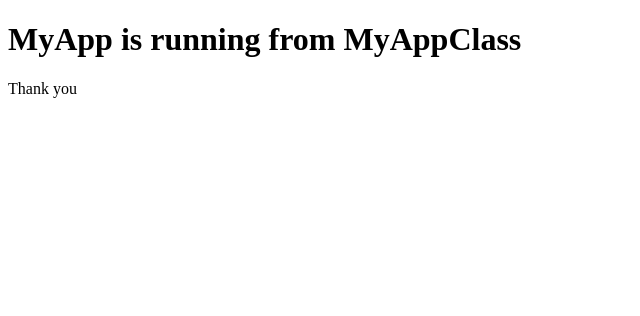
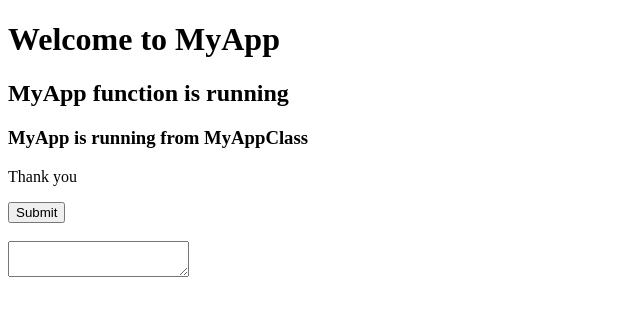
Before and after one commit to raisulrashu/react-is-fun, a React (Create React App) app: page / in a window 1280 px wide. Shown: the top 316 px of the page, without its empty margins (0-640 px from the left). Built offline with nearby package versions, Linux system fonts and the light colour scheme.

Commit message:
MyApp function is called from MyAppClass

```diff
--- a/src/MyApp.js
+++ b/src/MyApp.js
@@ -8,7 +8,6 @@ function MyApp() {
         <div>
             <h1>Welcome to MyApp</h1>
             <h2>MyApp function is running</h2>
-            <p>Thank you</p>
         </div>
         );
 }
--- a/src/MyAppClass.js
+++ b/src/MyAppClass.js
@@ -2,14 +2,19 @@
 // 2021 Oct 30
 
 import React, { Component } from 'react';
+import MyApp from './MyApp';
 
 export default class MyAppClass extends Component {
-    render(){
+     render(){
         console.log("MyAppClass");
         return (
             <div>
-                <h1>MyApp is running from MyAppClass</h1>
+                <MyApp/>
+                <h3>MyApp is running from MyAppClass</h3>
                 <p>Thank you</p>
+                <button type="submit" >Submit</button>
+                <br /><br />
+                <textarea></textarea>
             </div>
         );
     }
--- a/src/index.js
+++ b/src/index.js
@@ -5,7 +5,6 @@ import React from 'react';
 import ReactDOM from 'react-dom';
 // import './index.css';
 // import App from './App';
-// import MyApp from './MyApp';
 import MyAppClass from './MyAppClass';
 import reportWebVitals from './reportWebVitals';
 
```
